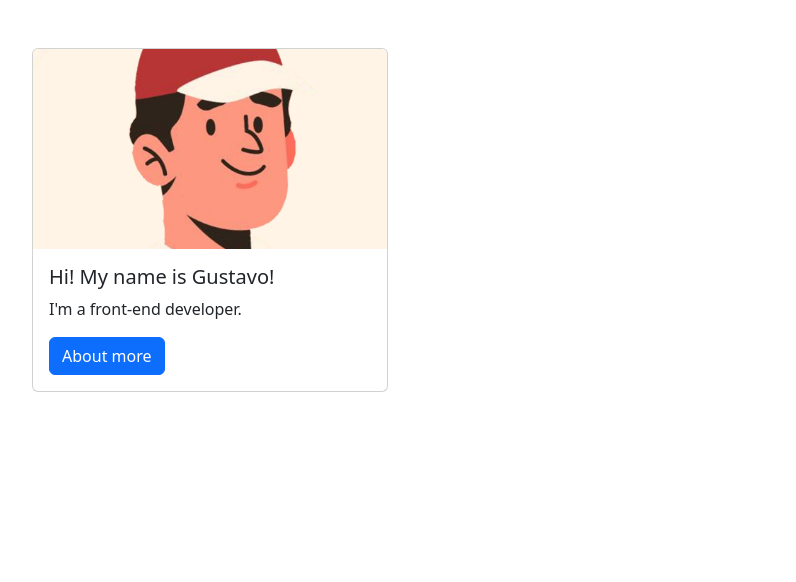
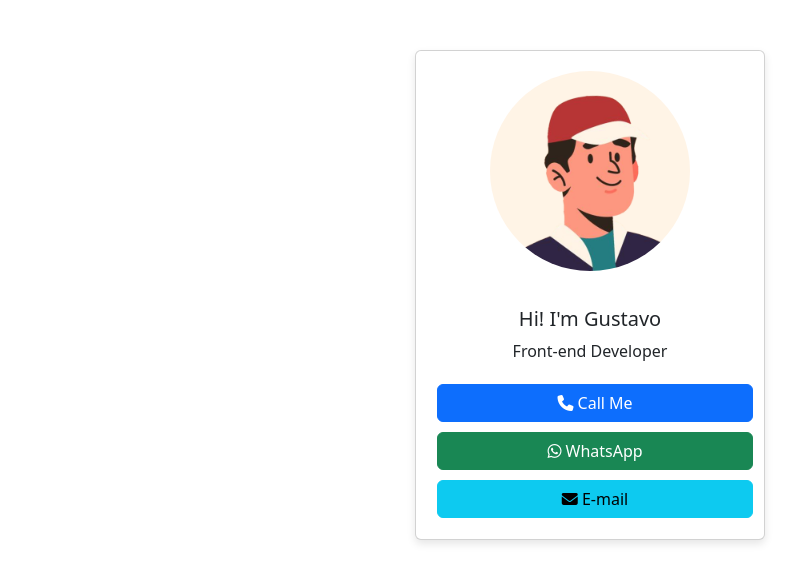
Before and after one commit to HenriMattos/card, a plain HTML site: page index.html in a window 1280 px wide. Shown: the whole page, without its empty margins (50-846 px from the left). Drawn offline with nearby package versions, Linux system fonts and the light colour scheme.

Commit message:
Card Simples

```diff
--- a/index.html
+++ b/index.html
@@ -3,44 +3,53 @@
 <head>
     <meta charset="UTF-8">
     <meta name="viewport" content="width=device-width, initial-scale=1.0">
-    <title>Card Digital</title>
+    <title>Cartão Digital Interativo</title>
     <link href="https://cdn.jsdelivr.net/npm/bootstrap@5.3.3/dist/css/bootstrap.min.css" rel="stylesheet">
+    <link rel="stylesheet" href="https://cdnjs.cloudflare.com/ajax/libs/font-awesome/6.5.1/css/all.min.css">
     <style>
         .card-img-top {
             height: 200px;
             object-fit: cover;
+            border-radius: 50%;
+            width: 200px;
+            margin: 20px auto;
+            display: block;
+        }
+        .card {
+            max-width: 350px;
+            margin: 50px auto;
+            text-align: center;
+            box-shadow: 0 4px 8px rgba(0,0,0,0.1);
+        }
+        .btn-contact {
+            margin: 5px;
+            width: 100%;
+            transition: transform 0.2s;
+        }
+        .btn-contact:hover {
+            transform: scale(1.05);
         }
     </style>
 </head>
 <body>
-    <div class="container mt-5">
-        <div class="row">
-            <div class="col-md-4">
-                <div class="card">
-                    <img class="card-img-top" src="img/perfil.jpg" alt="img perfil">
-                    <div class="card-body">
-                        <h5 class="card-title">Hi! My name is Gustavo!</h5>
-                        <p class="card-text">I'm a front-end developer.</p>
-                        <button type="button" class="btn btn-primary" data-bs-toggle="modal" data-bs-target="#exampleModal">About more</button>
-                    </div>
-                </div>
-            </div>
-        </div>
-    </div>
-    <div class="modal fade" id="exampleModal" tabindex="-1" aria-labelledby="exampleModalLabel" aria-hidden="true">
-        <div class="modal-dialog">
-            <div class="modal-content">
-                <div class="modal-header">
-                    <h5 class="modal-title" id="exampleModalLabel">About me</h5>
-                    <button type="button" class="btn-close" data-bs-dismiss="modal" aria-label="Close"></button>
-                </div>
-                <div class="modal-body">
-                    <img class="img-fluid mb-3" src="img/perfil.jpg" alt="img perfil">
-                    <p>I'm Gustavo, a passionate front-end developer with experience in HTML, CSS, JavaScript, and frameworks like Bootstrap.</p>
-                </div>
-                <div class="modal-footer">
-                    <button type="button" class="btn btn-secondary" data-bs-dismiss="modal">Close</button>
-                </div>
+    <div class="container">
+        <div class="card">
+            <img class="card-img-top" src="img/perfil.jpg" alt="Foto de perfil">
+            <div class="card-body">
+                <h5 class="card-title">Hi! I'm Gustavo</h5>
+                <p class="card-text">Front-end Developer</p>
+
+                <!-- Nao coloquei o meu contato correto, pq vou subir no github. -->
+
+                <a href="tel:+55970000006" class="btn btn-primary btn-contact">
+                    <i class="fas fa-phone"></i> Call Me
+                </a>
+                <a href="https://wa.me/55970000006" target="_blank" class="btn btn-success btn-contact">
+                    <i class="fab fa-whatsapp"></i> WhatsApp
+                </a>
+                <a href="mailto:henrikdepaivamattos@proton.me" class="btn btn-info btn-contact">
+                    <i class="fas fa-envelope"></i> E-mail
+                </a>
             </div>
         </div>
     </div>
```
Also changed, not shown: 1 other file.
